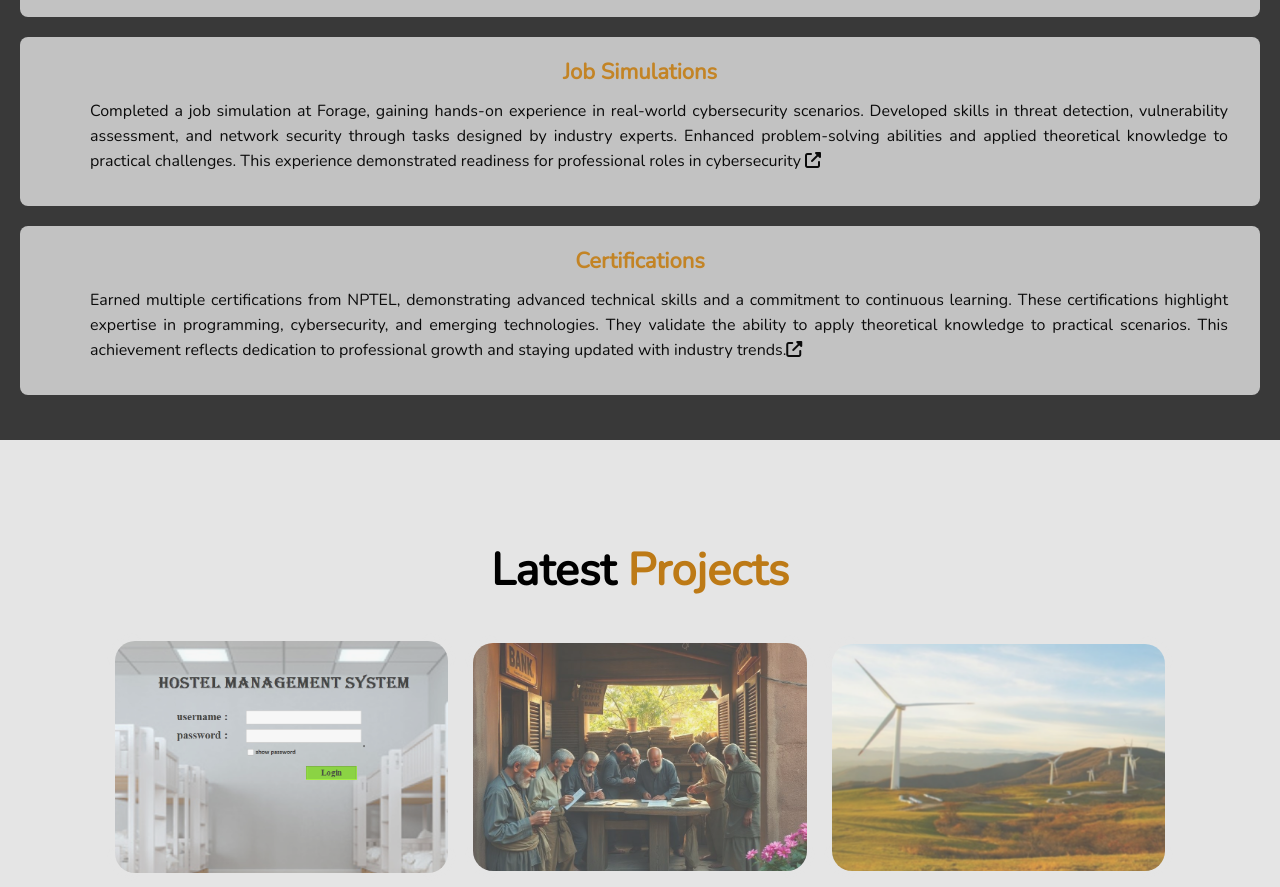
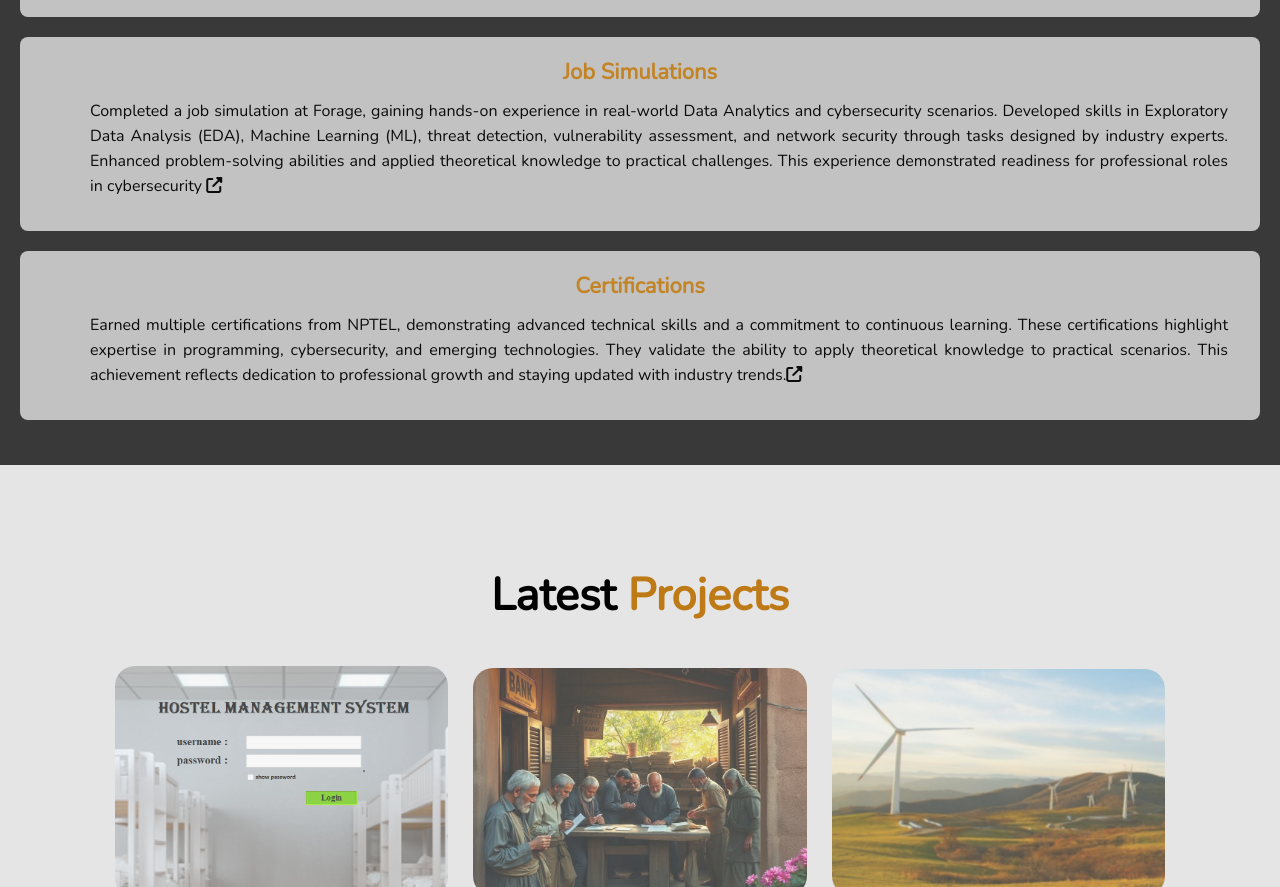
Before and after one commit to ROHAN1103/Portfolio, a plain HTML site: page index.html in a window 1280 px wide. Shown: the part 3281-4168 px from the top of the page. Drawn offline with nearby package versions, Linux system fonts and the light colour scheme.

Commit message:
index.html

```diff
--- a/index.html
+++ b/index.html
@@ -222,7 +222,7 @@
                 <div>
                     <h2>Job Simulations</h2>
                 </div>
-                <p class="texts">Completed a job simulation at Forage, gaining hands-on experience in real-world cybersecurity scenarios. Developed skills in threat detection, vulnerability assessment, and network security through tasks designed by industry experts. Enhanced problem-solving abilities and applied theoretical knowledge to practical challenges. This experience demonstrated readiness for professional roles in cybersecurity <a href="skills.html#two" alt="Projects"><i class="fa-solid fa-up-right-from-square"> </i></a></p>
+                <p class="texts">Completed a job simulation at Forage, gaining hands-on experience in real-world Data Analytics and cybersecurity scenarios. Developed skills in Exploratory Data Analysis (EDA), Machine Learning (ML), threat detection, vulnerability assessment, and network security through tasks designed by industry experts. Enhanced problem-solving abilities and applied theoretical knowledge to practical challenges. This experience demonstrated readiness for professional roles in cybersecurity <a href="skills.html#two" alt="Projects"><i class="fa-solid fa-up-right-from-square"> </i></a></p>
             </div>
             <div class="x">
                 <div>
```
